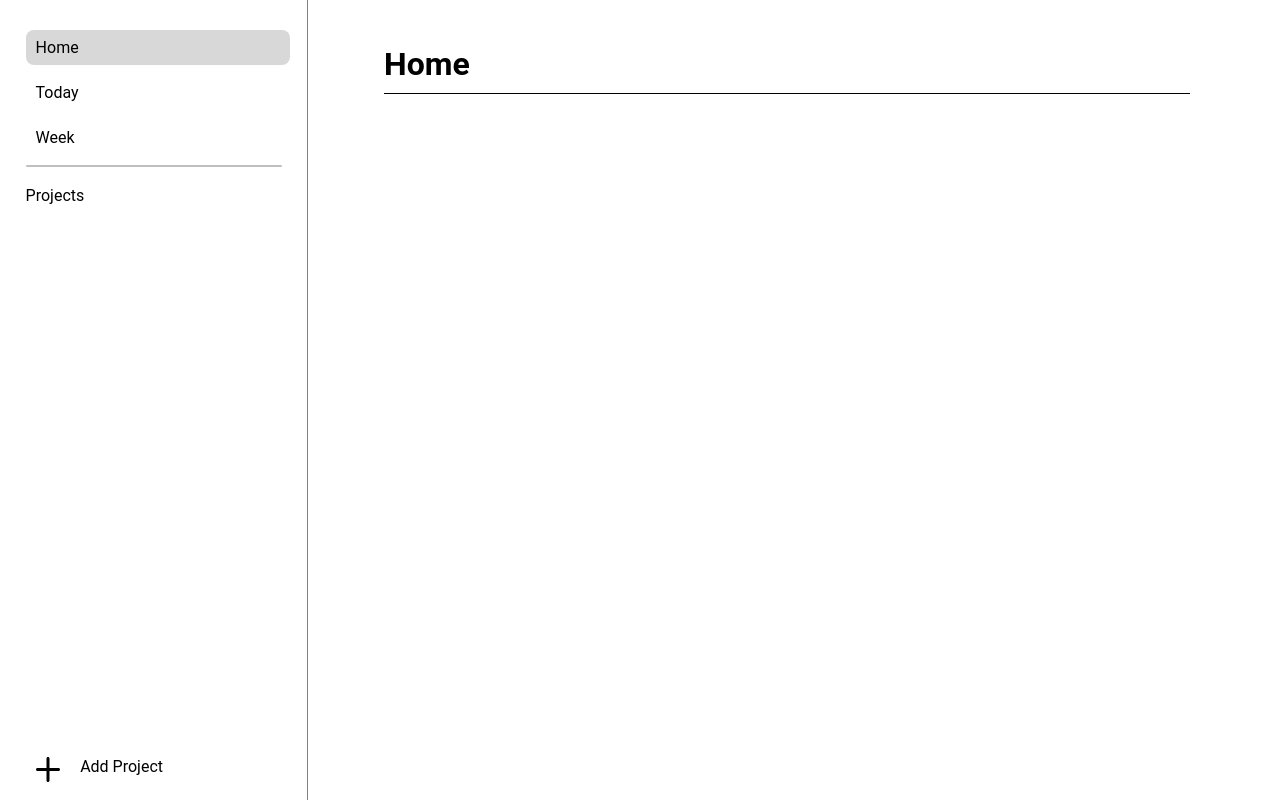
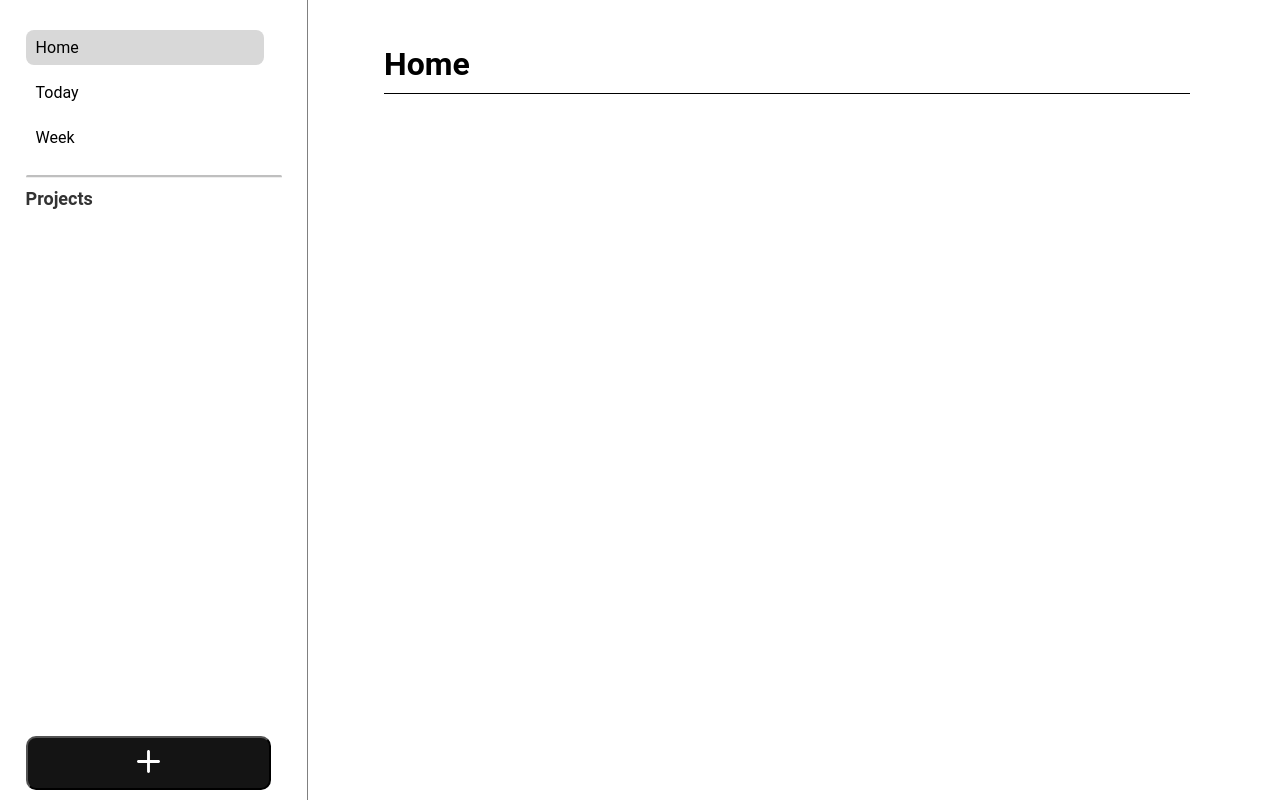
Before and after one commit to Zachary-Kiz/ToDoApp, a React (Create React App) app: page / in a window 1280 px wide. Built offline with nearby package versions, Linux system fonts and the light colour scheme.

Commit message:
- Add Scroll bar for projects sidebar - Add local storage for tasks - Update styling for add task/project button

```diff
--- a/package.json
+++ b/package.json
@@ -1,4 +1,5 @@
 {
+  "homepage": "https://zachary-kiz.github.io/ToDoApp/",
   "name": "todo",
   "version": "0.1.0",
   "private": true,
--- a/public/index.html
+++ b/public/index.html
@@ -5,39 +5,18 @@
     <link rel="icon" href="%PUBLIC_URL%/favicon.ico" />
     <meta name="viewport" content="width=device-width, initial-scale=1" />
     <meta name="theme-color" content="#000000" />
-    <meta
-      name="description"
-      content="Web site created using create-react-app"
-    />
+    <meta name="description" content="Web site created using create-react-app" />
     <link rel="apple-touch-icon" href="%PUBLIC_URL%/logo192.png" />
-    <!--
-      manifest.json provides metadata used when your web app is installed on a
-      user's mobile device or desktop. See https://developers.google.com/web/fundamentals/web-app-manifest/
-    -->
+    <!-- Manifest file for app metadata when installed -->
     <link rel="manifest" href="%PUBLIC_URL%/manifest.json" />
-    <!--
-      Notice the use of %PUBLIC_URL% in the tags above.
-      It will be replaced with the URL of the `public` folder during the build.
-      Only files inside the `public` folder can be referenced from the HTML.
-
-      Unlike "/favicon.ico" or "favicon.ico", "%PUBLIC_URL%/favicon.ico" will
-      work correctly both with client-side routing and a non-root public URL.
-      Learn how to configure a non-root public URL by running `npm run build`.
-    -->
+    <!-- Base tag for GitHub Pages, sets base path for static assets -->
+    <base href="%PUBLIC_URL%/" />
     <title>React App</title>
   </head>
   <body>
     <noscript>You need to enable JavaScript to run this app.</noscript>
     <div id="root"></div>
-    <!--
-      This HTML file is a template.
-      If you open it directly in the browser, you will see an empty page.
-
-      You can add webfonts, meta tags, or analytics to this file.
-      The build step will place the bundled scripts into the <body> tag.
-
-      To begin the development, run `npm start` or `yarn start`.
-      To create a production bundle, use `npm run build` or `yarn build`.
-    -->
+    <!-- This HTML file is a template. If you open it directly in the browser, you will see an empty page. -->
+    <!-- Scripts will be injected during the build process. -->
   </body>
 </html>
--- a/src/App.css
+++ b/src/App.css
@@ -9,7 +9,7 @@
 }
 
 .side-elem {
-  width: 100%;
+  width: 90%;
   padding-top:8px;
   padding-bottom: 8px;
   transition: background-color 0.3s;
@@ -32,18 +32,21 @@
 
 #addProj {
   width: 80%;
-  padding-top:8px;
-  padding-bottom: 8px;
+  padding-top:12px;
+  padding-bottom: 12px;
   transition: background-color 0.3s;
   border-radius: 8px;
   margin-bottom: 10px;
   display: flex;
   bottom:30px;
   position: absolute;
+  background-color: #141414;
+  border-radius: 10px;
+
 }
 
 #addProj:hover {
-  background-color: rgba(211, 211, 211, 0.452);
+  background-color: black;
 }
 
 .create-task {
--- a/src/App.js
+++ b/src/App.js
@@ -7,10 +7,34 @@ import { useEffect, useState } from 'react';
 export default function ToDoPage() {
 
   const [isBlurred, setIsBlurred] = useState(false);
-  const [projects, setProjects] = useState([]);
-  const [tasks, setTasks] = useState([]);
+  const [projects, setProjects] = useState(() => {
+    const storedProj = window.localStorage.getItem('projects');
+    const initVal = storedProj ? JSON.parse(storedProj) : [];
+    return Array.isArray(initVal) ? initVal : [];
+  });
+  const [tasks, setTasks] = useState(() => {
+    try {
+      const storedTasks = window.localStorage.getItem("tasks");
+      const initialVal = storedTasks ? JSON.parse(storedTasks) : [];
+      return Array.isArray(initialVal) ? initialVal : [];
+    } catch (error) {
+      console.error("Error parsing stored tasks:", error);
+      return [];
+    }
+  });
   const [currentProj, setCurrentProj] = useState("Home");
   const [currentTasks, setCurrentTasks] = useState([])
+
+
+
+
+  useEffect(() => {
+    window.localStorage.setItem('tasks', JSON.stringify(tasks))
+  }, [tasks.length])
+
+  useEffect(() => {
+    window.localStorage.setItem('projects', JSON.stringify(projects))
+  }, [projects.length])
 
   function unBlur() {
     if (isBlurred) {
@@ -164,16 +188,51 @@ function Sidebar({tasks, setCurrentTasks,setCurrentProj, setIsBlurred, projects}
 
 
   return (
-    <div className='sidebar'>
-      <SideElem value="Home" getProj={getProj} index={0} isClicked={isClicked} tasks={tasks}/>
-      <SideElem value="Today" getProj={getProj} index={1} isClicked={isClicked} tasks={tasks}/>
-      <SideElem value="Week" getProj={getProj} index={2} isClicked={isClicked} tasks={tasks}/>
-      <div className='line'></div><br />
-      <div style={{"marginBottom":"10px"}}>Projects</div>
-      {projects.map((project, index) => (
-        <SideElem key={index} value={project.name} index={index + 3} getProj={getProj} isClicked={isClicked} tasks={tasks}/>
-      ))}
-      <AddList onClick={onAddProj} /> {/* Pass onClick prop */}
+    <div className="sidebar" style={{ minHeight:'500px', display: 'flex', flexDirection: 'column', height: '100%' }}>
+
+      {/* Static items like "Home", "Today", "Week" */}
+      <SideElem value="Home" getProj={getProj} index={0} isClicked={isClicked} tasks={tasks} />
+      <SideElem value="Today" getProj={getProj} index={1} isClicked={isClicked} tasks={tasks} />
+      <SideElem value="Week" getProj={getProj} index={2} isClicked={isClicked} tasks={tasks} />
+
+      {/* Horizontal line divider */}
+      <div className="line" style={{ margin: '10px 0', borderBottom: '1px solid #ddd' }}></div>
+
+      {/* Scrollable container for Projects */}
+      <div style={{
+        display: 'flex',
+        flexDirection: 'column',
+        flex: 1,
+        maxHeight: 'calc(82vh - 150px)',  // Adjust to leave space for the "Projects" label and the divider
+        overflowY: 'auto',
+        overflowX: 'hidden',
+        paddingBottom: '10px'
+      }}>
+
+        {/* "Projects" Title */}
+        <div style={{ marginBottom: '10px', fontWeight: 'bold', fontSize: '18px', color: '#333' }}>
+          Projects
+        </div>
+
+        {/* Project List */}
+        <div style={{ flex: 1, overflowY: 'auto' }}>
+          {projects.map((project, index) => (
+            <SideElem
+              key={index}
+              value={project.name}
+              index={index + 3}
+              getProj={getProj}
+              isClicked={isClicked}
+              tasks={tasks}
+            />
+          ))}
+        </div>
+
+        {/* AddList Button */}
+        <AddList onClick={onAddProj} style={{ marginTop: '30px' }} />
+
+      </div>
+
     </div>
   );
 }
@@ -190,9 +249,11 @@ function SideElem({ value , getProj, index, isClicked, tasks}) {
 
 function AddList({ onClick }) { // Receive the onClick prop
   return (
-    <div id='addProj' onClick={onClick} style={{ cursor: 'pointer' }}>
-      <img src={plus} alt="plus" style={{ width: '10%', paddingRight: '20px', paddingLeft: '10px' }} />
-      <div>Add Project</div>
+    <div  >
+
+      <button  style={{ cursor: 'pointer', alignItems:'center', justifyContent:'center', display:'block' }} id='addProj' onClick={onClick}>
+        <img src={plus} alt="plus" style={{ width: '10%', filter: 'invert(100%)'}} />
+        </button>
     </div>
   );
 }
```
